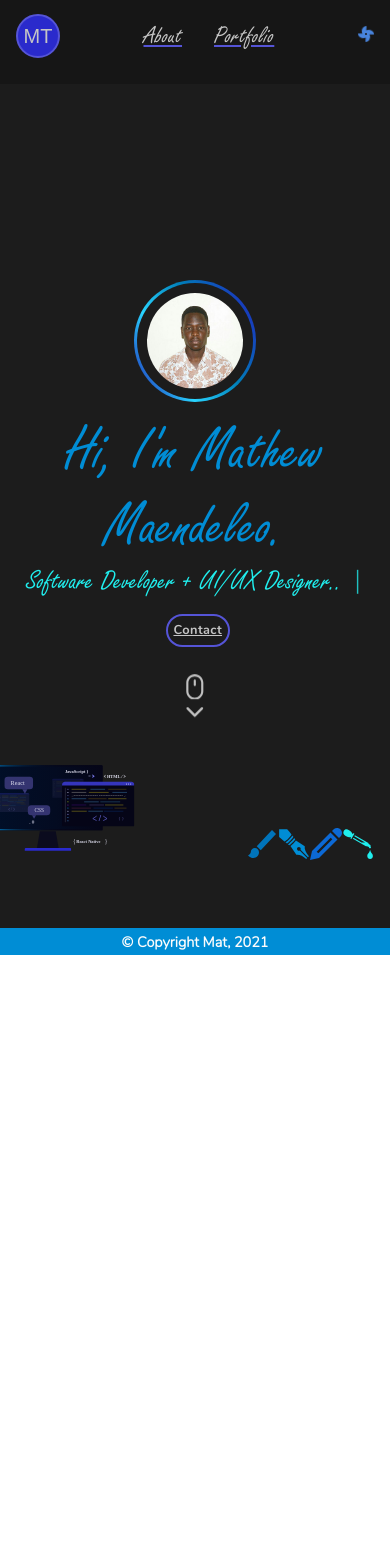
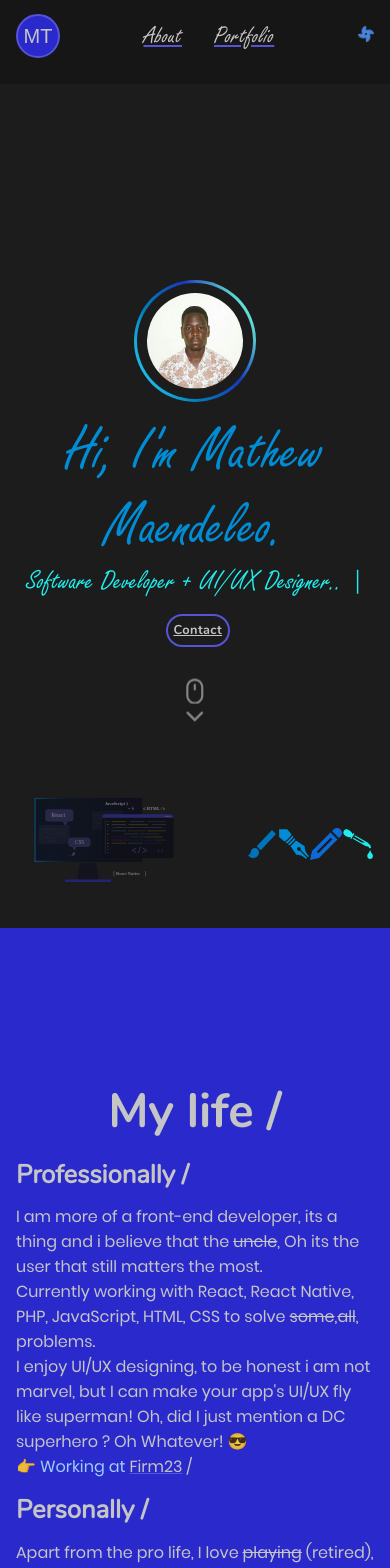
Before and after one commit to mats-26CODE/portfolio, a React (Create React App) app: page / in a window 390 px wide. Shown: the top 1568 px of the page. Before the commit the page ends 955 px from the top, so only its background shows below. Built offline with nearby package versions, Linux system fonts and the light colour scheme.

Commit message:
rectified minor design flaws, added react scroll

```diff
--- a/package.json
+++ b/package.json
@@ -15,6 +15,7 @@
     "react-icons": "^4.1.0",
     "react-router-dom": "^5.2.0",
     "react-scripts": "4.0.1",
+    "react-scroll": "^1.8.1",
     "web-vitals": "^0.2.4"
   },
   "scripts": {
--- a/src/App.css
+++ b/src/App.css
@@ -52,7 +52,8 @@
 }
 
 html {
-  scroll-snap-align: y mandatory;
+  /*scroll-snap-align: y mandatory;*/
+  scroll-behavior: smooth;
 }
 
 .App {
@@ -61,7 +62,7 @@ html {
 }
 
 footer {
-  background-color: #008DD5;
+  background-color: #3131f3;
   padding: 0.2rem;
 }
 
@@ -119,7 +120,7 @@ footer > div h6 {
   opacity: .9;
 }
 
-
+/*customized browser scroll bar*/
 ::-webkit-scrollbar {
   width: 9px;
 }
@@ -159,7 +160,8 @@ footer > div h6 {
 /*Medium devices (landscape tablets, 768px and down)*/
 @media only screen and (max-width: 768px) {
     .codingArtwork {
-        width: 10rem;
-        height: 10rem;
+        width: 15rem;
+        height: 6rem;
+        opacity: 0.5;
     }
 }
--- a/src/components/Home.js
+++ b/src/components/Home.js
@@ -1,5 +1,5 @@
+import React, { useRef } from 'react';
 import { Avatar, Grid } from '@material-ui/core';
-import React from 'react';
 import { IoChevronDownOutline, IoLogoFacebook, IoLogoGithub, IoBrushSharp,IoPencilOutline } from 'react-icons/io5';
 import { AiFillTwitterCircle } from "react-icons/ai";
 import { CgMouse } from "react-icons/cg";
@@ -8,6 +8,7 @@ import { ImPencil } from 'react-icons/im';
 import './css/Home.css';
 import { makeStyles } from '@material-ui/core/styles';
 import { ReactComponent as CodingArtwork } from '../assets/images/coding.svg';
+import { Link as ScrollLink } from 'react-scroll';
 
 
 //-> file import
@@ -26,11 +27,12 @@ const useStyles = makeStyles((theme) => ({
 
 const Home = () => {
     const classes = useStyles();
+    const myRef = useRef(null);
 
     return (
         <div className={"home_container"}>
             <Grid container className={"scrollBox"}>
-                <div className={"landing_box"}>
+                <div className={"landing_box"} id={"boxOne"}>
                     <div>
                         <Grid container className={"landing_info_box"}>
                             <Grid item xs={12} sm={12} md={12} lg={12} xl={12}>
@@ -76,8 +78,9 @@ const Home = () => {
                                         marginTop: '1rem',
                                     }}
                                 >
-                                    <CgMouse className={"mouseIcon"} />
-                                    <IoChevronDownOutline className={"chevronIcon"} />
+
+                                        <CgMouse className={"mouseIcon"} />
+                                        <IoChevronDownOutline className={"chevronIcon"} />
                                 </div>
                             </Grid>
                         </Grid>
@@ -94,7 +97,7 @@ const Home = () => {
                 </div>
             </Grid>
 
-            <Grid container className={"scrollBox"} id={"about"}>
+            <Grid container className={"scrollBox"}>
                 <div className={"aboutBox"}>
                     <Grid container>
                         <Grid item xs={12} sm={12} md={6} lg={6} xl={6}>
@@ -132,7 +135,7 @@ const Home = () => {
             </Grid>
 
             <Grid container className={"scrollBox socialHookUp"}>
-                <div className={"socialBox"}>
+                <div className={"socialBox"} id={"boxThree"}>
                     <Grid container>
                         <Grid item xs={12} sm={12} md={12} lg={12} xl={12}>
                             <h5>Don't just pass by, Say Hi !</h5>
--- a/src/components/NavBar.js
+++ b/src/components/NavBar.js
@@ -65,7 +65,7 @@ const NavBar = () => {
 
           <div className={classes.linksBox}>
             <Typography variant="h6" className={classes.navLink}>
-              <span className={"about"}><a href="#about" className={classes.aboutLink}>About</a></span>
+              <span className={"about"}><a href="#boxTwo" className={classes.aboutLink}>About</a></span>
             </Typography>
 
             <Typography variant="h6" className={classes.navLink} component={Link} to="/portfolio">
--- a/src/components/Portfolio.js
+++ b/src/components/Portfolio.js
@@ -8,7 +8,6 @@ import  WebApps  from './portfolioComponents/WebApps';
 import  MobileApps  from './portfolioComponents/MobileApps';
 import  UiUx  from './portfolioComponents/UiUx';
 
-
 const Portfolio = () => {
 
     const [ webAppVisible, setWebAppVisible ] = useState(false);
@@ -18,6 +17,7 @@ const Portfolio = () => {
 
     return (
         <div className={"portfolio_container"}>
+            <div>
                 <Grid container className={"project_arena"}>
                     <Grid item xs={12} sm={4} md={4} lg={4} xl={4} className={"project_box"}>
                         <div onClick={() => setWebAppVisible(true)}><h4>Web Apps /</h4></div>
@@ -31,6 +31,7 @@ const Portfolio = () => {
                         <div onClick={() => setUiUxVisible(true)}><h4>UI/UX /</h4></div>
                     </Grid>
                 </Grid>
+            </div>
 
             { webAppVisible &&
                 (<Modal closeModal={() => setWebAppVisible(false)}>
--- a/src/components/css/Home.css
+++ b/src/components/css/Home.css
@@ -1,8 +1,8 @@
 .home_container {
-    height: 100vh;
+    min-height: 100vh;
     position: relative;
-    overflow: scroll;
-    scroll-snap-type: y mandatory;
+    overflow: initial;
+    /*scroll-snap-type: y mandatory;*/
 }
 
 /* Hide scrollbar for Chrome, Safari and Opera Mini */
@@ -32,9 +32,9 @@
 
 .scrollBox {
     position: relative;
-    height: 100%;
+    height: 100vh;
     width: 100%;
-    scroll-snap-align: start;
+    /*scroll-snap-align: start;*/
 }
 
 .landing_box {
--- a/src/components/css/Portfolio.css
+++ b/src/components/css/Portfolio.css
@@ -7,7 +7,7 @@
 }
 
 .project_arena {
-    padding: 0 10rem 0 10rem;
+    /*padding: 0 10rem 0 10rem;*/
 }
 
 .project_box {
```
Also changed, not shown: 2 other files (tests, documents, lock files or other folders). Lines whose indentation alone changed are shown as unchanged.
